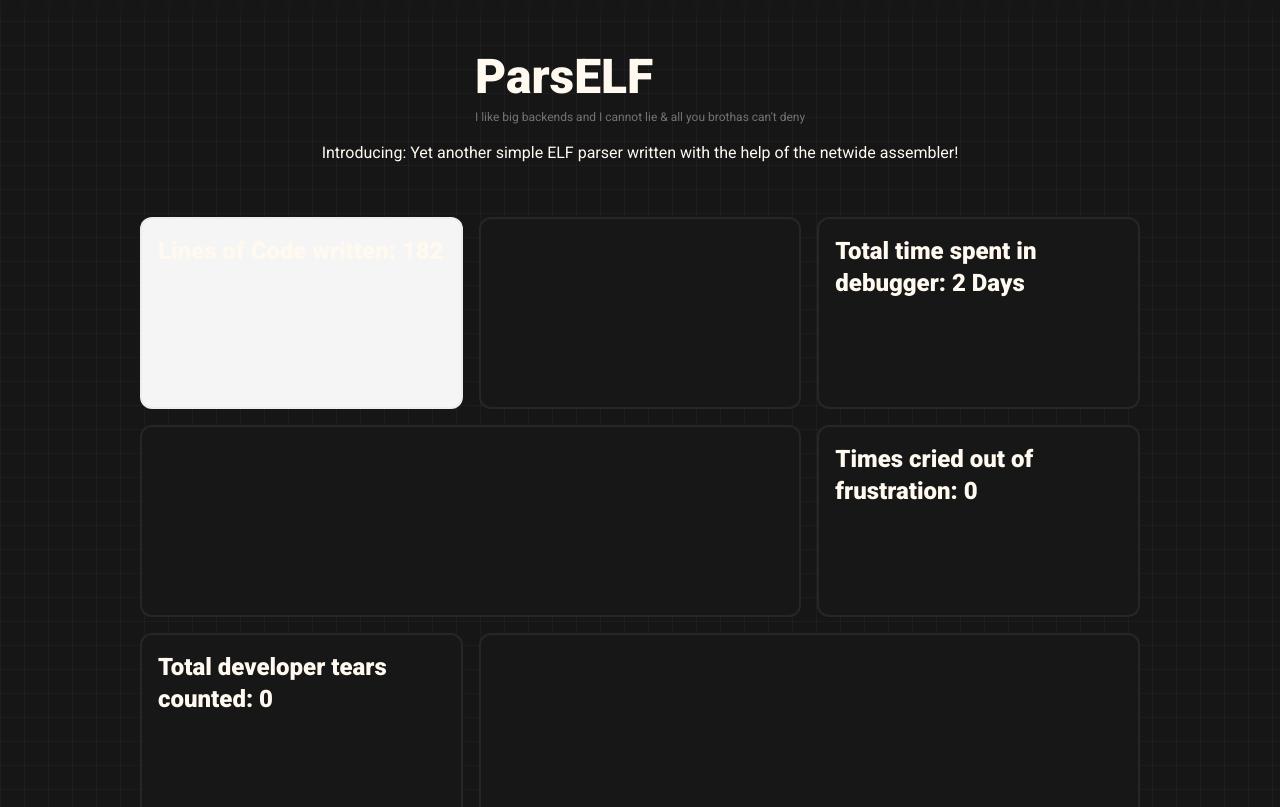
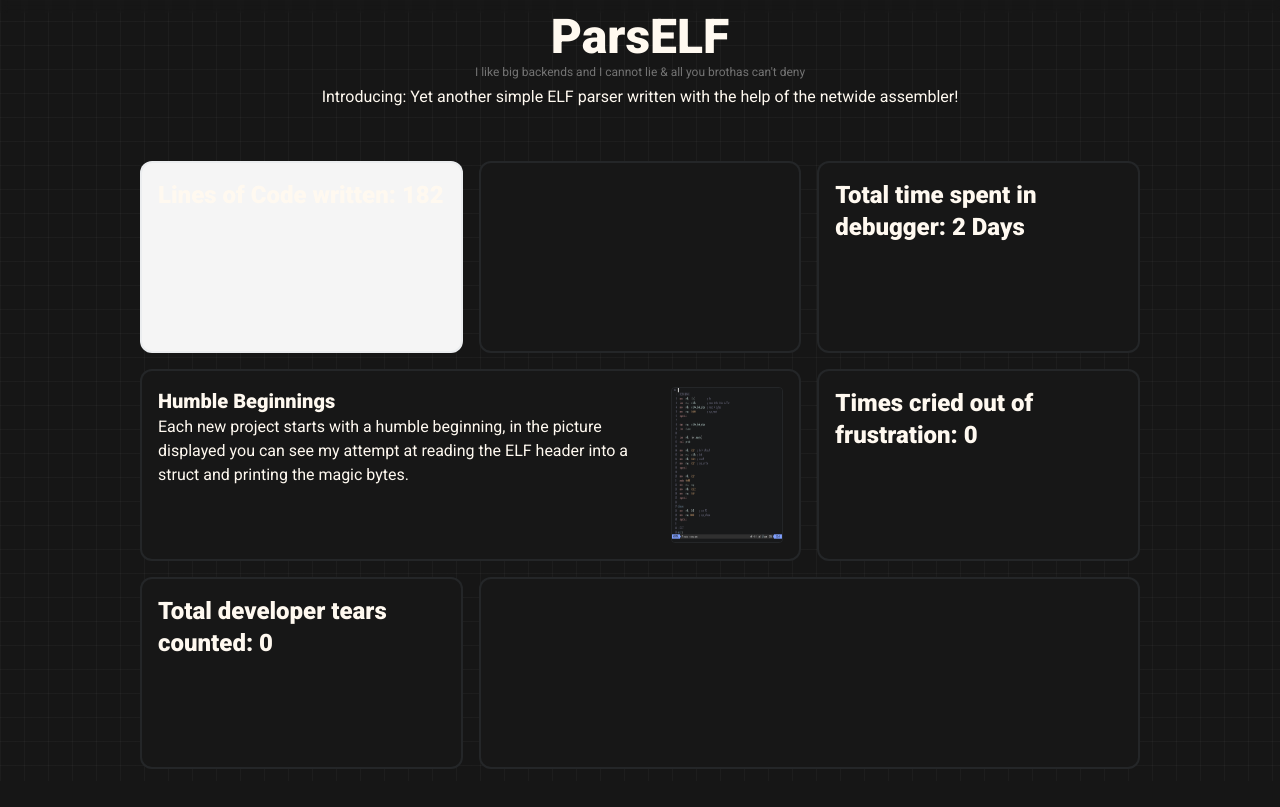
Before and after one commit to DeLuks2006/ASM-HTTP-Webp, a plain HTML site: page index.html in a window 1280 px wide. Shown: the part 51-858 px from the top of the page. After the commit the page ends 832 px from the top, so only its background shows below. Drawn offline with nearby package versions, Linux system fonts and the light colour scheme.

Commit message:
Add Image

```diff
--- a/index.html
+++ b/index.html
@@ -9,14 +9,11 @@
   <link rel="preconnect" href="https://fonts.googleapis.com">
   <link rel="preconnect" href="https://fonts.gstatic.com" crossorigin>
   <link href="https://fonts.googleapis.com/css2?family=Roboto:wght@300;400;500;900&display=swap" rel="stylesheet">
+  <script src="./scripts/main.js"></script>
   <script src="https://cdn.tailwindcss.com"></script>
 </head>
 
 <body class="math">
-  <!--
-  LANDING PAGE FOR ASM
-  - hero page
-  -->
   <header class="bg-transparent sticky backdrop-blur-sm">
     <nav class="mx-auto flex items-center justify-between pt-4 pb-4 px-16">
       <a href="#" class="flex items-center text-white">
@@ -49,7 +46,6 @@
       <a href="#" class="block text-gray-300 hover:text-white px-4 py-2">Contact</a>
     </div>
   </header>
-
   <script>
     const menuToggle = document.getElementById('menu-toggle');
     const mobileMenu = document.getElementById('mobile-menu');
@@ -59,12 +55,9 @@
     });
   </script>
 
-
-  <div class="test123 flex flex-col justify-start items-center flex-grow pt-10 pb-10">
-    <div>
-      <h1 class="text-5xl font-bold">ParsELF</h1>
-      <sub class="text-neutral-500">I like big backends and I cannot lie & all you brothas can't deny</sub>
-    </div>
+  <div class="test123 flex flex-col justify-center items-center flex-grow pb-10">
+    <h1 class="text-5xl font-bold pb-2">ParsELF</h1>
+    <sub class="text-neutral-500">I like big backends and I cannot lie & all you brothas can't deny</sub>
     <p class="pt-4">Introducing: Yet another simple ELF parser written with the help of the netwide assembler!</p>
   </div>
   <div class="grid auto-rows-[192px] grid-cols-3 gap-4 p-3 max-w-5xl mx-auto">
@@ -76,7 +69,16 @@
     <div id=3 class="row-span-1 rounded-xl border-2 border-slate-400/10 p-4 bg-neutral-900">
       <p class="text-2xl font-semibold">Total time spent in debugger: 2 Days</p>
     </div>
-    <div id=4 class="row-span-1 rounded-xl border-2 border-slate-400/10 p-4 bg-neutral-900 col-span-2">
+    <div id=4 class="row-span-1 rounded-xl border-2 border-slate-400/10 p-4 bg-neutral-900 col-span-2 flex flex-row">
+        <div id="txt" class="flex flex-col shrink">
+          <h2 class="text-xl font-semibold">Humble Beginnings</h2>
+          <p>
+            Each new project starts with a humble beginning, in the picture displayed you can see my attempt at reading the ELF header into a struct and printing the magic bytes.
+          </p>
+        </div>
+        <div id="image" class="flex grow-[2]">
+          <img src="./images/magic.png" alt="img" class="w-64 h-auto rounded border border-slate-400/10">
+        </div>
     </div>
     <div id=5 class="row-span-1 rounded-xl border-2 border-slate-400/10 p-4 bg-neutral-900">
       <p class="text-2xl font-semibold">Times cried out of frustration: 0</p>
--- /dev/null
+++ b/scripts/main.js
@@ -0,0 +1 @@
+// nothing here
```
Also changed, not shown: images/magic.png (added).
